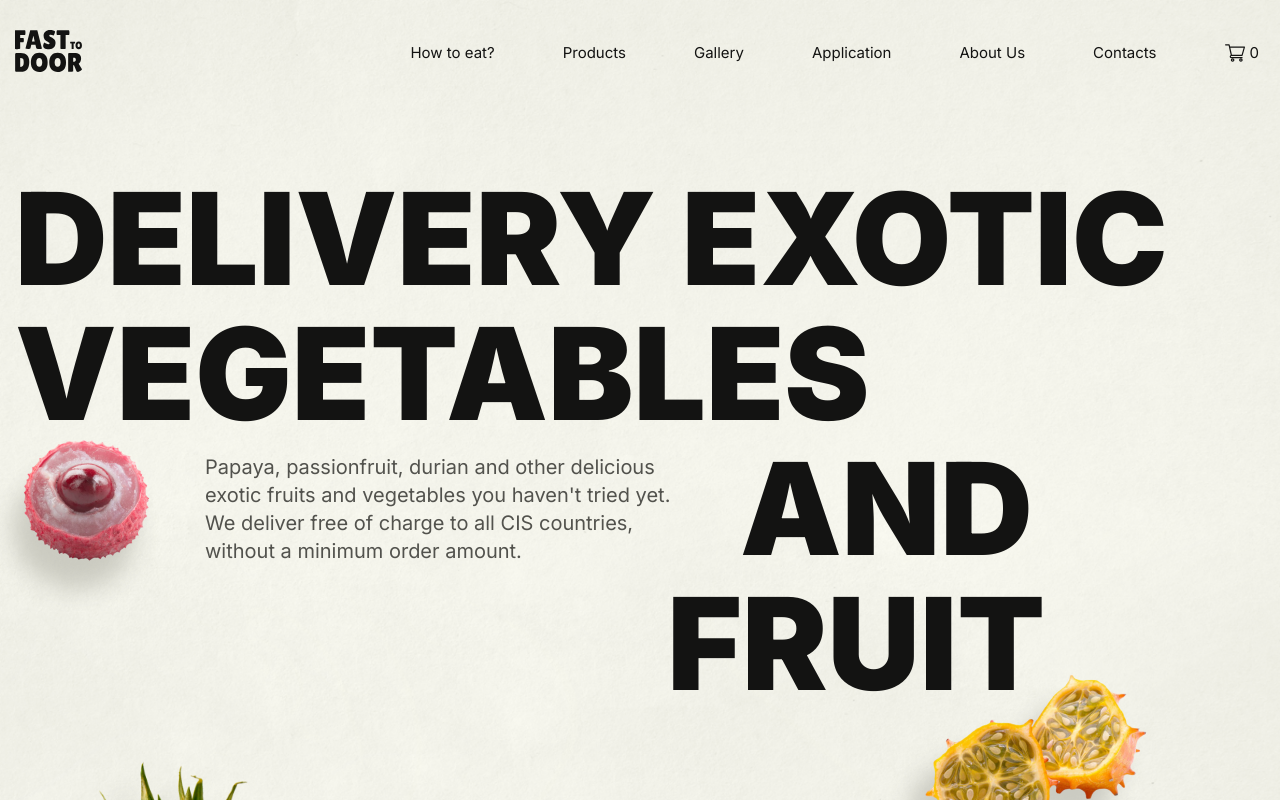
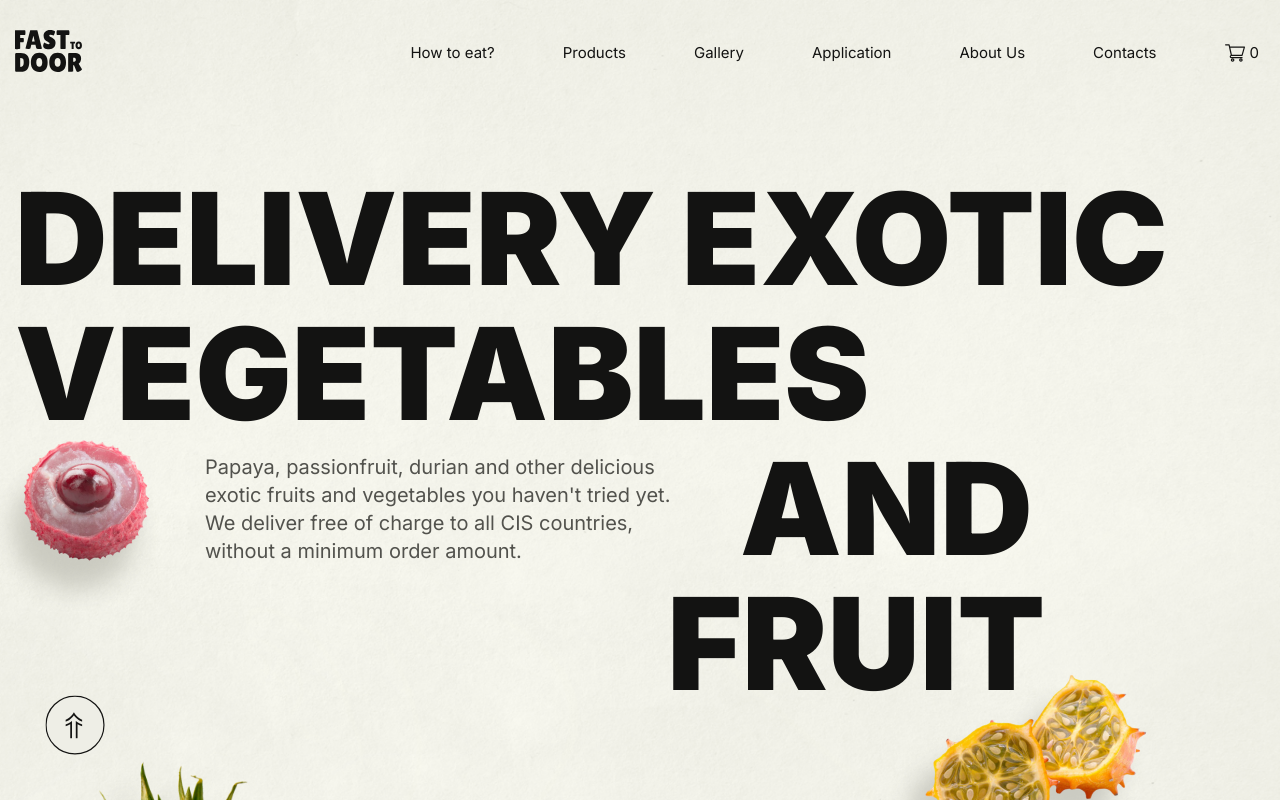
Before and after one commit to SvayOff/fast-to-door, a React (Create React App) app: page / in a window 1280 px wide. Built offline with nearby package versions, Linux system fonts and the light colour scheme; no server answers.

Commit message:
added btn to top html & css

```diff
--- a/src/components/About/index.jsx
+++ b/src/components/About/index.jsx
@@ -267,6 +267,7 @@ const About = () => {
               .filter((item) => item.id !== history[history.length - 1].id)
               .map((item) => (
                 <div
+                  key={item.id}
                   className="about__content-block"
                   dangerouslySetInnerHTML={{ __html: item.html }}></div>
               ))}
--- a/src/components/Footer/index.jsx
+++ b/src/components/Footer/index.jsx
@@ -1,4 +1,5 @@
 import { links } from '../Header';
+
 const Footer = () => {
   return (
     <footer className="footer">
@@ -54,7 +55,7 @@ const Footer = () => {
           </svg>
           <ul className="footer__menu">
             {links.map((link) => (
-              <li>
+              <li key={link.linkName}>
                 <a href={link.linkHref}>{link.linkName}</a>
               </li>
             ))}
--- a/src/components/Header/index.jsx
+++ b/src/components/Header/index.jsx
@@ -6,26 +6,32 @@ import { setMenuActiveClass } from '../../redux/slices/productsSlice';
 
 export const links = [
   {
+    id: 1,
     linkName: 'How to eat?',
     linkHref: '#howtoeat',
   },
   {
+    id: 2,
     linkName: 'Products',
     linkHref: '#products',
   },
   {
+    id: 3,
     linkName: 'Gallery',
     linkHref: '#gallery',
   },
   {
+    id: 4,
     linkName: 'Application',
     linkHref: '#application',
   },
   {
+    id: 5,
     linkName: 'About Us',
     linkHref: '#about',
   },
   {
+    id: 6,
     linkName: 'Contacts',
     linkHref: '#contacts',
   },
@@ -105,10 +111,8 @@ const Header = () => {
             <div className="header__navigation-background">
               <ul className="header__navigation-list">
                 {links.map((link) => (
-                  <li>
-                    <a onClick={() => dispatch(setMenuActiveClass())} href={link.linkHref}>
-                      {link.linkName}
-                    </a>
+                  <li key={link.id} onClick={() => dispatch(setMenuActiveClass())}>
+                    <a href={link.linkHref}>{link.linkName}</a>
                   </li>
                 ))}
               </ul>
--- a/src/components/Slider/index.jsx
+++ b/src/components/Slider/index.jsx
@@ -155,8 +155,8 @@ const Slider = () => {
             }}
             className="slider__box">
             {slides.map((slide) => (
-              <SwiperSlide>
-                <div className="slider__item" key={slide.id}>
+              <SwiperSlide key={slide.id}>
+                <div className="slider__item">
                   <h3 className="slider__item-name">{slide.slideName}</h3>
                   <p
                     className="slider__item-text"
--- a/src/libs/_media.scss
+++ b/src/libs/_media.scss
@@ -63,6 +63,12 @@
   }
 }
 @media (max-width: 1024px) {
+  .home {
+    &__top {
+      bottom: 20px;
+      left: calc(50% - 25px);
+    }
+  }
   .header__inner {
     padding: 30px 0 50px;
   }
--- a/src/libs/style.scss
+++ b/src/libs/style.scss
@@ -14,6 +14,49 @@
     background-position: bottom;
     background-repeat: no-repeat;
   }
+  &__top {
+    display: block;
+    position: fixed;
+    z-index: 20;
+    left: 50px;
+    bottom: 50px;
+    background-color: $light-bg;
+    width: 50px;
+    height: 50px;
+    border-radius: 50%;
+    border: 1px solid $dark;
+    animation: zooming 1.5s infinite ease;
+    animation-delay: 0.5s;
+    transition: all 0.5s ease;
+    cursor: pointer;
+    &:hover {
+      background-color: $dark;
+      border-color: $light-bg;
+      &::before {
+        color: $light-bg;
+      }
+    }
+    &::before {
+      content: "➾";
+      position: absolute;
+      left: 9px;
+      top: 7px;
+      font-size: 30px;
+      transform: rotateZ(-90deg);
+      transition: all 0.5s ease;
+    }
+  }
+}
+@keyframes zooming {
+  0% {
+    transform: scale(1);
+  }
+  50% {
+    transform: scale(1.2);
+  }
+  100% {
+    transform: scale(1);
+  }
 }
 
 // Header
@@ -40,6 +83,7 @@
     &-list {
       display: flex;
       justify-content: flex-end;
+      z-index: 30;
       li {
         transition: all 0.3s ease;
         border: 1px solid rgba($color: $dark, $alpha: 0);
@@ -64,6 +108,7 @@
       cursor: pointer;
       -webkit-tap-highlight-color: transparent;
       transition: all 0.5s ease;
+      z-index: 30;
       span {
         position: absolute;
         top: 50%;
@@ -104,6 +149,7 @@
       z-index: 3;
       opacity: 1;
       transition: all 0.5s ease;
+      z-index: 30;
     }
   }
 
--- a/src/pages/Home/index.jsx
+++ b/src/pages/Home/index.jsx
@@ -112,6 +112,7 @@ const Home = () => {
         <Cart />
       </div>
       <div className={isAddedToCart ? 'purchased show' : 'purchased hidden'}>Added to Cart</div>
+      <div className="home__top"></div>
       <Footer />
     </div>
   );
```
